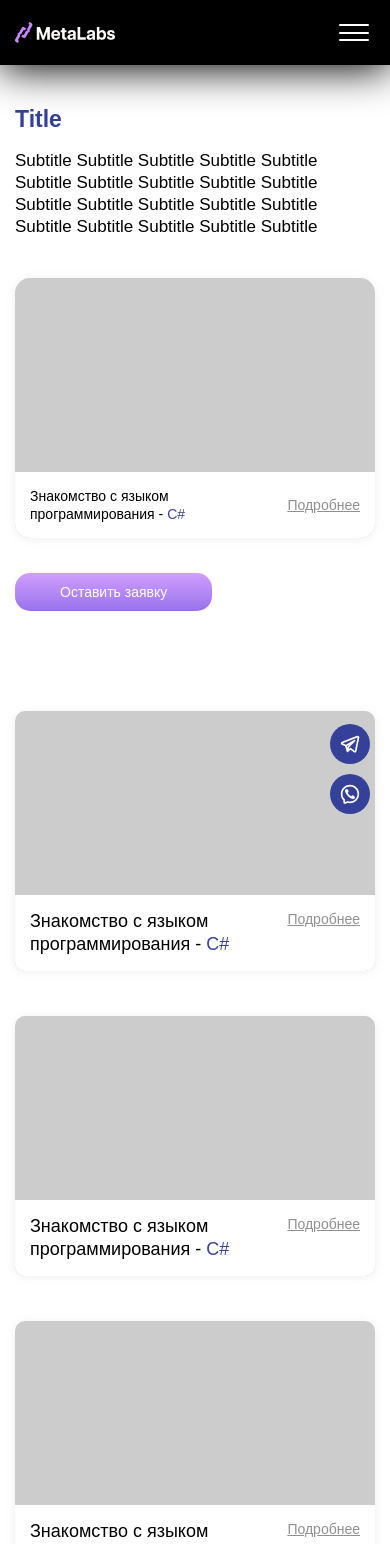
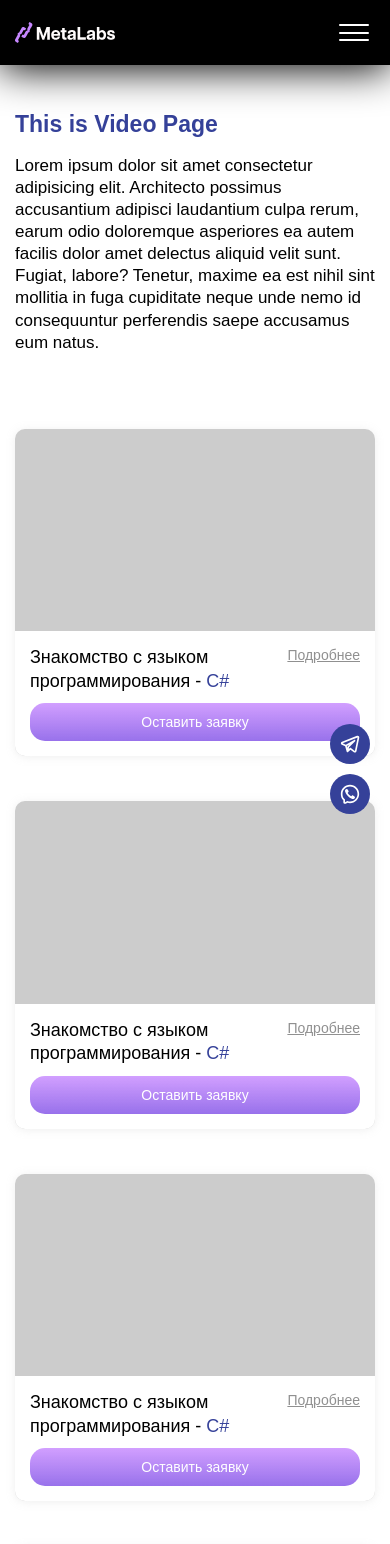
Before and after one commit to Mikhaylov-M/metalabs-front-old, a Next.js app: page /videos in a window 390 px wide. Shown: the top 1544 px of the page. Built offline with nearby package versions, Linux system fonts and the light colour scheme; no server answers; a web font is replaced by a local one.

Commit message:
added scoll snap video section

```diff
--- a/src/global/styles/globals.scss
+++ b/src/global/styles/globals.scss
@@ -1,5 +1,9 @@
 html {
   scroll-behavior: smooth;
+  scroll-padding-top: 80px;
+  @media (max-width: 1921px) {
+    scroll-padding-top: 65px;
+  }
 }
 
 body {
--- a/src/pages/Videos/Videos.tsx
+++ b/src/pages/Videos/Videos.tsx
@@ -2,92 +2,114 @@
 
 import React, { useState, useRef, useEffect } from 'react';
 import './videos.scss';
+import Link from 'next/link';
 
 const Videos: React.FC = () => {
-  const [openIndex, setOpenIndex] = useState<number>(-1);
 
   return (
-    <div className="video">
-      <div className="video__container container">
-        <div className="video__top video-top">
+    <section className="video container">
+      <ul className="video__list">
+        <li className="video__title video__scroll">
           <h2 className="video-top__title">
-            Title
+            This is Video Page
           </h2>
           <p className="video-top__text">
-            Subtitle Subtitle Subtitle Subtitle Subtitle Subtitle Subtitle Subtitle Subtitle Subtitle Subtitle Subtitle Subtitle Subtitle Subtitle Subtitle Subtitle Subtitle Subtitle Subtitle
+            Lorem ipsum dolor sit amet consectetur adipisicing elit. Architecto possimus accusantium adipisci laudantium culpa rerum, earum odio doloremque asperiores ea autem facilis dolor amet delectus aliquid velit sunt. Fugiat, labore? Tenetur, maxime ea est nihil sint mollitia in fuga cupiditate neque unde nemo id consequuntur perferendis saepe accusamus eum natus.
           </p>
-          <div className="video-top__wrapper">
-            <div className="video-top__video">
-            {/* THIS PLACE FOR VIDEO */}
+        </li>
+        <li className="video__card video__scroll">
+          <div className="video__wrapper">
           </div>
-            <div className="video-top__inner">
-              <p className="video-top__desc">
-                Знакомство с языком программирования - <a href="#">C#</a>
-              </p>
-              <a className="video-top__link" href="#">Подробнее</a>
-            </div>
-          </div>
-          <button className="video-top__btn">Оставить заявку</button>
-        </div>
-        <ul className="video__list">
-            <li className="video__card">
-              <div className="video__wrapper">
-                {/* here will be your teg for video */}
-              </div>
+          <div className="video__card-desc">
             <div className="video__desc-wrapper">
               <p className="video__desc">
                 Знакомство с языком программирования - <a href="#">C#</a>
               </p>
               <a className="video__link" href="#">Подробнее</a>
             </div>
+            <Link href="/#contacts" className="video-top__btn">Оставить заявку</Link>
+          </div>
         </li>
-            <li className="video__card">
+        <li className="video__card video__scroll">
           <div className="video__wrapper">
-                {/* here will be your teg for video */}
           </div>
+          <div className="video__card-desc">
             <div className="video__desc-wrapper">
               <p className="video__desc">
                 Знакомство с языком программирования - <a href="#">C#</a>
               </p>
               <a className="video__link" href="#">Подробнее</a>
             </div>
+            <Link href="/#contacts" className="video-top__btn">Оставить заявку</Link>
+          </div>
         </li>
-            <li className="video__card">
+        <li className="video__card video__scroll">
           <div className="video__wrapper">
-                {/* here will be your teg for video */}
           </div>
+          <div className="video__card-desc">
             <div className="video__desc-wrapper">
               <p className="video__desc">
                 Знакомство с языком программирования - <a href="#">C#</a>
               </p>
               <a className="video__link" href="#">Подробнее</a>
             </div>
+            <Link href="/#contacts" className="video-top__btn">Оставить заявку</Link>
+          </div>
         </li>
-            <li className="video__card">
+        <li className="video__card video__scroll">
           <div className="video__wrapper">
-                {/* here will be your teg for video */}
           </div>
+          <div className="video__card-desc">
             <div className="video__desc-wrapper">
               <p className="video__desc">
                 Знакомство с языком программирования - <a href="#">C#</a>
               </p>
               <a className="video__link" href="#">Подробнее</a>
             </div>
+            <Link href="/#contacts" className="video-top__btn">Оставить заявку</Link>
+          </div>
         </li>
-            <li className="video__card">
+        <li className="video__card video__scroll">
           <div className="video__wrapper">
-                {/* here will be your teg for video */}
           </div>
+          <div className="video__card-desc">
             <div className="video__desc-wrapper">
               <p className="video__desc">
                 Знакомство с языком программирования - <a href="#">C#</a>
               </p>
               <a className="video__link" href="#">Подробнее</a>
             </div>
+            <Link href="/#contacts" className="video-top__btn">Оставить заявку</Link>
+          </div>
+        </li>
+        <li className="video__card video__scroll">
+          <div className="video__wrapper">
+          </div>
+          <div className="video__card-desc">
+            <div className="video__desc-wrapper">
+              <p className="video__desc">
+                Знакомство с языком программирования - <a href="#">C#</a>
+              </p>
+              <a className="video__link" href="#">Подробнее</a>
+            </div>
+            <Link href="/#contacts" className="video-top__btn">Оставить заявку</Link>
+          </div>
+        </li>
+        <li className="video__card video__scroll">
+          <div className="video__wrapper">
+          </div>
+          <div className="video__card-desc">
+            <div className="video__desc-wrapper">
+              <p className="video__desc">
+                Знакомство с языком программирования - <a href="#">C#</a>
+              </p>
+              <a className="video__link" href="#">Подробнее</a>
+            </div>
+            <Link href="/#contacts" className="video-top__btn">Оставить заявку</Link>
+          </div>
         </li>
       </ul>
-      </div>
-    </div>
+    </section>
   );
 };
 
--- a/src/pages/Videos/videos.scss
+++ b/src/pages/Videos/videos.scss
@@ -1,5 +1,68 @@
+html { /* body won't work ¯\_(ツ)_/¯ */
+  scroll-snap-type: y mandatory;
+}
+.footer__container {
+  scroll-snap-align: start;
+}
+.footer__copy {
+  scroll-snap-align: end;
+}
 .video {
-  padding: 100px 0;
+  margin: 45px 0;
+  &__scroll {
+    scroll-snap-align: center;
+  }
+  &__wrapper {
+    aspect-ratio: 16/9;
+  }
+  &__title {
+    margin-bottom: 30px;
+  }
+  &__list {
+    gap: 45px;
+    display: grid;
+    grid-template-columns: repeat(auto-fit, minmax(370px, 1fr));
+  }
+  &__card {
+    border-radius: 10px;
+    background-color: #ccc;
+    overflow: hidden;
+    display: flex;
+    flex-direction: column;
+    justify-content: space-between;
+    box-shadow: 0 1px 8px 0 rgba(193, 193, 193, 0.25);
+    &-desc {
+      padding: 15px;
+      background-color: #fff;
+      gap: 10px;
+      display: flex;
+      flex-direction: column;
+    }
+  }
+
+  &__desc-wrapper {
+    gap: 10px;
+    display: flex;
+    justify-content: space-between;
+  }
+
+  &__desc {
+    font-size: 18px;
+    line-height: 1.3em;
+    max-width: 240px;
+
+    & a {
+      font-weight: 500;
+      color: #354199;
+    }
+  }
+
+  &__link {
+    font-size: 14px;
+    line-height: 1.3em;
+    color: #909090;
+    text-decoration: underline;
+  }
 
   .video-top {
     margin-bottom: 100px;
@@ -17,7 +80,6 @@
       font-size: 32px;
       line-height: 1.3em;
       color: #000;
-      margin-bottom: 100px;
       max-width: 848px;
     }
 
@@ -64,8 +126,10 @@
     }
 
     &__btn {
+      display: block;
+      text-align: center;
       font-weight: 500;
-      font-size: 26px;
+      font-size: 28px;
       line-height: 1.3em;
       color: #fff;
       padding: 25px 60px;
@@ -74,55 +138,10 @@
       background: linear-gradient(180deg, rgba(198, 135, 255, 0.8) 0%, rgba(141, 98, 233, 0.9) 100%);
     }
   }
-
-  &__list {
-    gap: 45px;
-    display: grid;
-    grid-template-columns: repeat(auto-fit, minmax(370px, 1fr));
-  }
-
-  &__card {
-    height: 260px;
-    border-radius: 10px;
-    background-color: #ccc;
-    overflow: hidden;
-    display: flex;
-    flex-direction: column;
-    justify-content: space-between;
-    box-shadow: 0 1px 8px 0 rgba(193, 193, 193, 0.25);
-  }
-
-  &__desc-wrapper {
-    padding: 15px;
-    background-color: #fff;
-    gap: 10px;
-    display: flex;
-    justify-content: space-between;
-  }
-
-  &__desc {
-    font-size: 18px;
-    line-height: 1.3em;
-    max-width: 240px;
-
-    & a {
-      font-weight: 500;
-      color: #354199;
-    }
-  }
-
-  &__link {
-    font-size: 14px;
-    line-height: 1.3em;
-    color: #909090;
-    text-decoration: underline;
-  }
 }
 
 @media (max-width:991px) {
   .video {
-    padding: 100px 0;
-
     .video-top {
       &__title {
         font-size: 40px;
@@ -130,7 +149,6 @@
 
       &__text {
         font-size: 27px;
-        margin-bottom: 60px;
       }
 
       &__wrapper {
@@ -160,7 +178,7 @@
 
 @media (max-width:768px) {
   .video {
-    padding: 60px 0;
+    // padding: 60px 0;
 
     .video-top {
       &__title {
@@ -169,7 +187,6 @@
 
       &__text {
         font-size: 22px;
-        margin-bottom: 40px;
       }
 
       &__wrapper {
@@ -199,7 +216,7 @@
 
 @media (max-width:500px) {
   .video {
-    padding: 40px 0;
+    // padding: 40px 0;
 
     .video-top {
       &__title {
```
Lines whose indentation alone changed are shown as unchanged.
